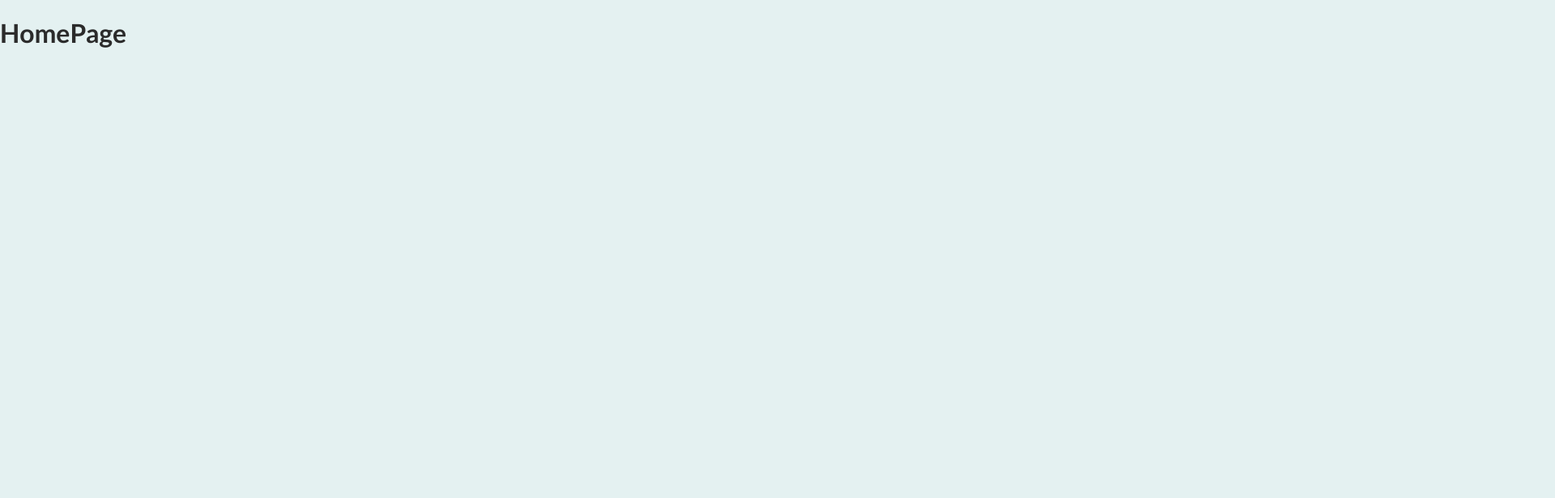
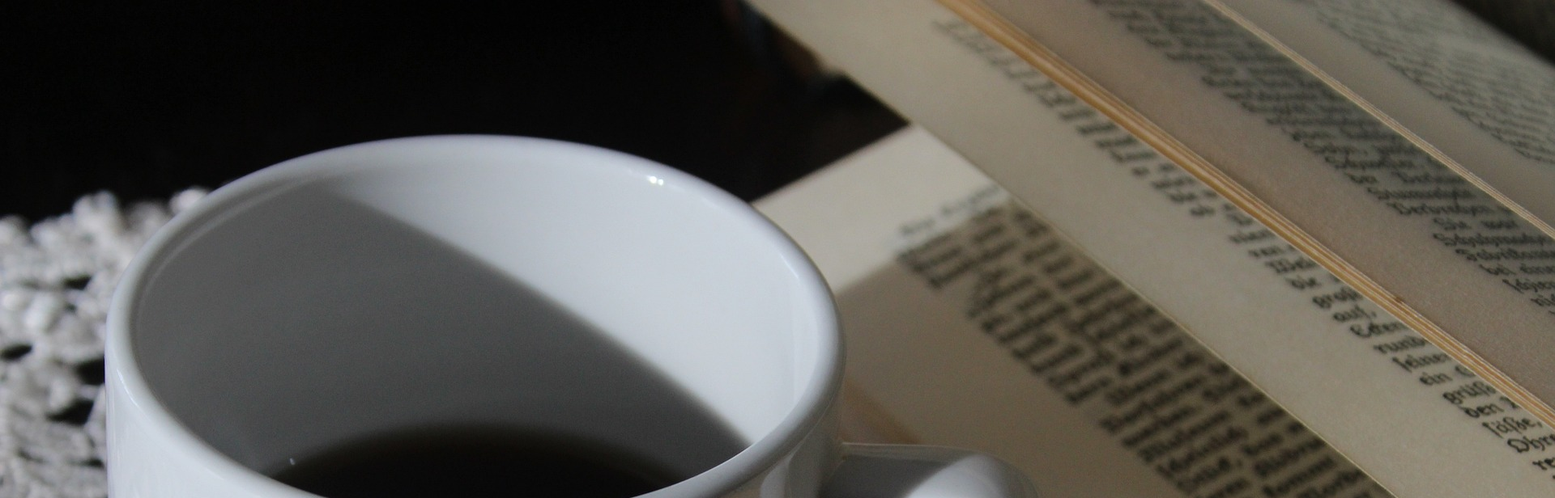
Before and after one commit to Jaek1783/event-page, a Next.js app: page / in a window 1280 px wide. Shown: the top 616 px of the page at 81% size, 1920 px wide, since content can reach past the window. Built offline with nearby package versions, Linux system fonts and the light colour scheme.

Commit message:
event-list.js,event-item.js 파일 추가

```diff
--- /dev/null
+++ b/components/events/event-item.js
@@ -0,0 +1,27 @@
+import Link from 'next/link';
+const EventItem = (props)=>{
+    const {title, image, date, location, id} = props;
+    const humanDate = new Date(date).toLocaleString('en-US',{
+        day:'numeric',
+        month:'long',
+        year:'numeric'
+    });
+    const formattedAddress = location.replace(',','\n');
+    const exploreLink = `/events/${id}`;
+    return<li>
+        <img src={"/"+image} alt={title} />
+        <div>
+            <div>{title}</div>
+            <div>
+                <time>{humanDate}</time>
+            </div>
+            <div>
+                <address>{formattedAddress}</address>
+            </div>
+            <div>
+                <Link href={exploreLink}>Explore Event</Link>
+            </div>
+        </div>
+    </li>
+};
+export default EventItem;
--- /dev/null
+++ b/components/events/event-list.js
@@ -0,0 +1,18 @@
+import EventItem  from "./event-item";
+const EventList = (props)=>{
+    const {items} = props;
+    return(
+        <ul>
+            {items.map(event =>
+                <EventItem
+                    key={event.id}
+                    title = {event.title}
+                    image = {event.image}
+                    date = {event.date}
+                    location = {event.location}
+                    id = {event.id}
+                />)}
+        </ul>
+    )
+};
+export default EventList;
--- a/pages/index.js
+++ b/pages/index.js
@@ -1,7 +1,10 @@
+import {getFeaturedEvents} from '../dummy-data';
+import EventList from '../components/events/event-list';
 const HomePage = ()=>{
+    const featureEvents = getFeaturedEvents();
     return(
         <div>
-            <h1>HomePage</h1>
+            <EventList items = {featureEvents} />
         </div>
     )
 };
```
Also changed, not shown: pages/events/[...slug].js (renamed from pages/event/[...slug].js), pages/events/[eventId].js (renamed from pages/event/[eventId].js), pages/events/index.js (renamed from pages/event/index.js).
